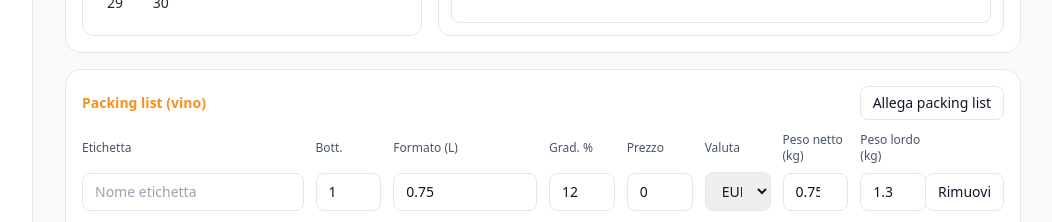
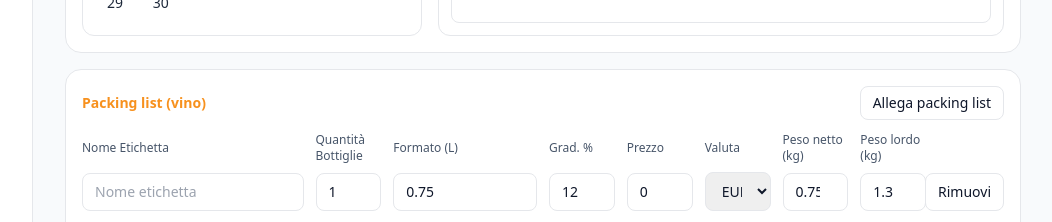
Before and after one commit to SPST-WINE/spst-dashboard, a Next.js app: page /dashboard/nuova/vino in a window 1280 px wide. Shown: the part 1440-1662 px from the top of the page, without its empty margins (227-1279 px from the left). Built offline with nearby package versions, Linux system fonts and the light colour scheme.

Commit message:
Update PackingListVino.tsx

```diff
--- a/components/nuova/PackingListVino.tsx
+++ b/components/nuova/PackingListVino.tsx
@@ -90,8 +90,8 @@ export default function PackingListVino({
 
       {/* intestazioni allineate alla griglia a 12 colonne */}
       <div className="mb-2 grid grid-cols-12 items-center gap-3 text-xs font-medium text-slate-600">
-        <div className="col-span-12 md:col-span-3">Etichetta</div>
-        <div className="col-span-6 md:col-span-1">Bott.</div>
+        <div className="col-span-12 md:col-span-3">Nome Etichetta</div>
+        <div className="col-span-6 md:col-span-1">Quantità Bottiglie</div>
         <div className="col-span-6 md:col-span-2">Formato (L)</div>
         <div className="col-span-6 md:col-span-1">Grad. %</div>
         <div className="col-span-6 md:col-span-1">Prezzo</div>
```
